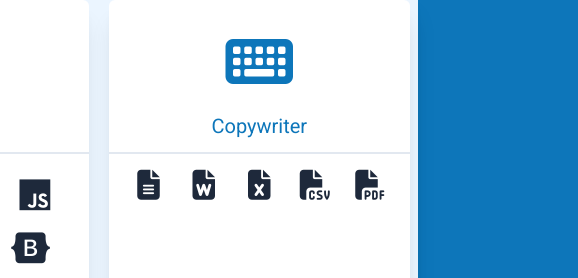
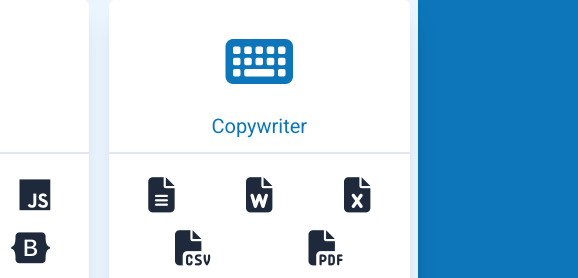
Before and after one commit to rafiadadisini/rafiadadisini.github.io, a website: page index.html in a window 1280 px wide. Shown: the part 1456-1734 px from the top of the page, 702-1280 px from the left. Drawn offline with nearby package versions, Linux system fonts and the light colour scheme.

Commit message:
minor update

```diff
--- a/index.html
+++ b/index.html
@@ -351,32 +351,39 @@
             <h2 class="text-xl">Copywriter</h2>
           </div>
 
-          <div class="p-3 grid grid-cols-5 content-around text-center text-3xl">
-            <div class="group">
+          <div class="mx-auto w-full mt-4">
+            <div
+              class="flex flex-wrap justify-evenly content-center text-center mx-auto text-[2.2rem]"
+            >
+              <div class="group mx-8">
                 <i
                   class="fa fa-file-lines icon-skill group-hover:text-rafcolor"
                 ></i>
               </div>
 
-            <div class="group">
+              <div class="group mx-8">
                 <i
                   class="fa fa-file-word icon-skill group-hover:text-rafcolor"
                 ></i>
               </div>
-            <div class="group">
+
+              <div class="group mx-8">
                 <i
                   class="fa fa-file-excel icon-skill group-hover:text-rafcolor"
                 ></i>
               </div>
-            <div class="group">
+
+              <div class="group mx-8">
                 <i
                   class="fa fa-file-csv icon-skill group-hover:text-rafcolor"
                 ></i>
               </div>
-            <div class="group">
+
+              <div class="group mx-8">
                 <i
                   class="fa fa-file-pdf icon-skill group-hover:text-rafcolor"
                 ></i>
+              </div>
             </div>
           </div>
         </div>
```
Lines whose indentation alone changed are shown as unchanged.
